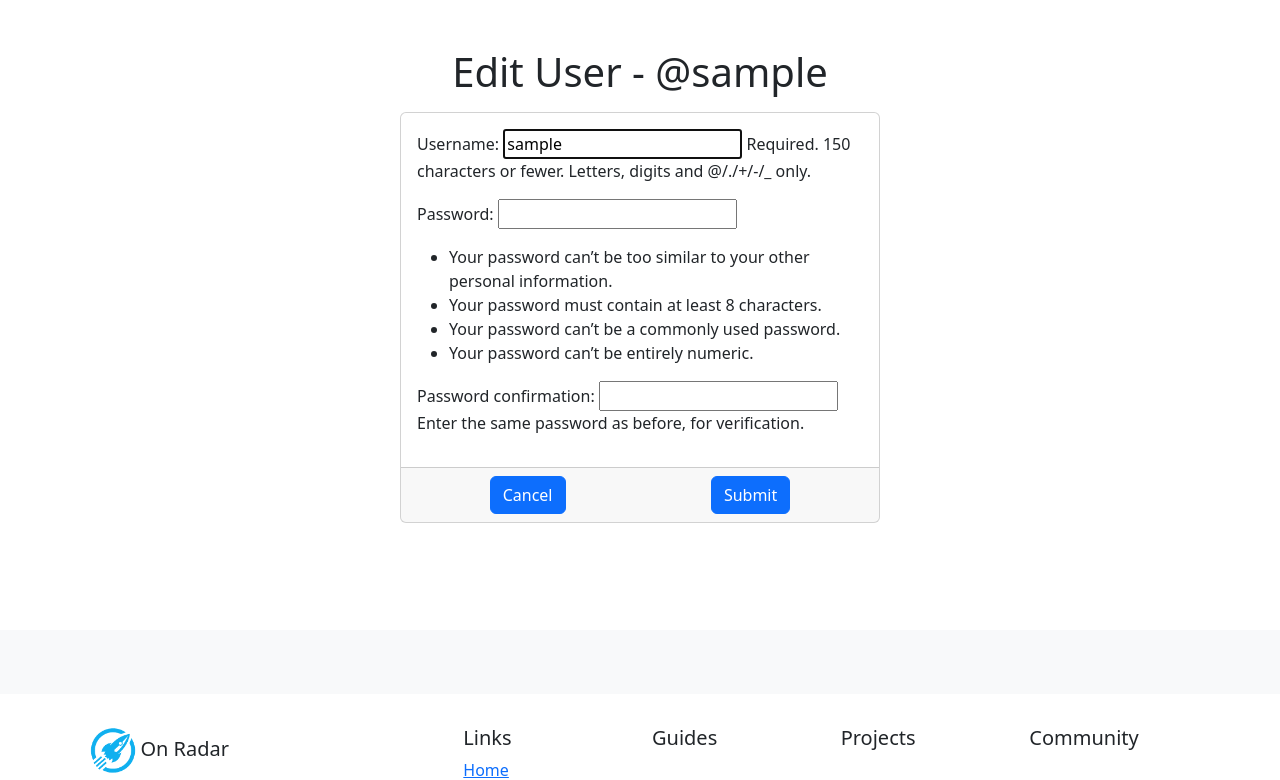
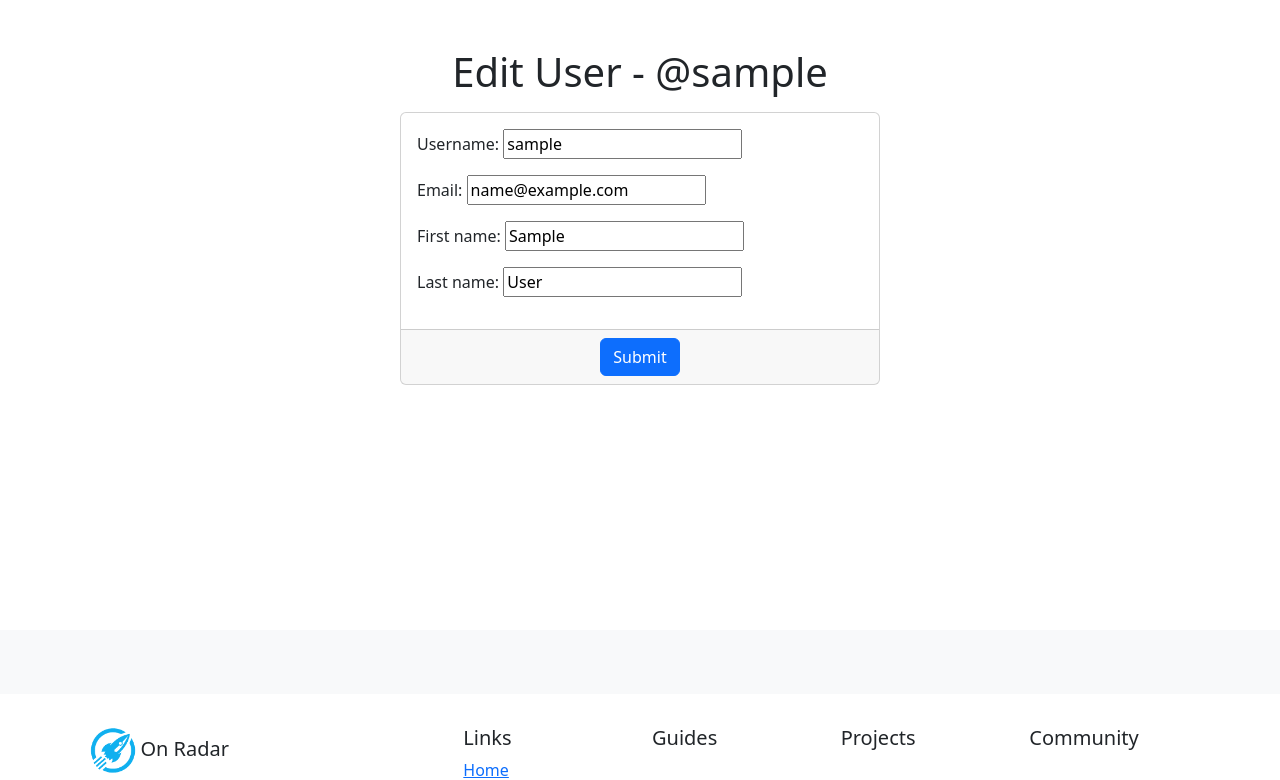
Before and after one commit to Mr-MaNia7/loan-management, a Django app: page /users/edit/1 in a window 1280 px wide. Shown: the part 106-886 px from the top of the page. Run offline with Django 4.2, Linux system fonts and the light colour scheme; a user stored in the database is signed in; tables that the repository leaves empty hold one stand-in row (values such as "Sample post"); some libraries are stand-ins or nearby versions.

Commit message:
Follow the changes

```diff
--- a/loan_management/urls.py
+++ b/loan_management/urls.py
@@ -27,5 +27,6 @@ urlpatterns = [
     path('users/edit/<int:pk>', views.editUser, name='edit-user'),
     path('users/delete/<int:pk>', views.deleteUser, name='delete-user'),
     path('users/<int:pk>', views.userDetailView, name='detail-view'),
+    path('users/security/<int:pk>', views.editSecurity, name='security'),
 
 ]
--- a/manager/forms.py
+++ b/manager/forms.py
@@ -1,11 +1,12 @@
+from django import forms
 from .models import User
 from django.contrib.auth.forms import UserCreationForm
 
 
-# class UserCreationForm(forms.ModelForm):
-#     class Meta:
-#         model = User
-#         fields = ['username', 'email', 'first_name', 'last_name']
+class UserCreateForm(forms.ModelForm):
+    class Meta:
+        model = User
+        fields = ['username', 'email', 'first_name', 'last_name']
 
 class UserRegistrationForm(UserCreationForm):
     class Meta:
--- a/manager/templates/edit_user.html
+++ b/manager/templates/edit_user.html
@@ -17,7 +17,6 @@
             {{ form.as_p }}
           </div>
           <div class="card-footer d-flex justify-content-around">
-            <a href="{% url 'user-list' %}" class="btn btn-primary">Cancel</a>
             <input class="btn btn-primary" type="submit" value="Submit">
           </div>
         </form>
--- a/manager/templates/header.html
+++ b/manager/templates/header.html
@@ -63,8 +63,8 @@
                 </a>
                 <ul class="dropdown-menu dropdown-menu-end" aria-labelledby="navbarDropdownMenuLink">
                   <li>
-                    {% comment %} <a class="dropdown-item" href="{% url 'edit-user' pk=user.user_id %}">My profile</a> {% endcomment %}
-                    {{user.user_id}}
+                    <a class="dropdown-item" href="{% url 'detail-view' pk=user.user_id %}">My profile</a>
+                    <a class="dropdown-item" href="{% url 'edit-user' pk=user.user_id %}">Edit profile</a>
                   </li>
                   <li>
                     <a class="dropdown-item" href="{% url 'logout' %}">Logout</a>
--- a/manager/templates/index.html
+++ b/manager/templates/index.html
@@ -11,7 +11,7 @@
       {% if user.is_authenticated %}
         <h1 class="my-3 text-center">Welcome, @{{ user.username }}</h1>
       {% else %}
-        <p><a href="{% url 'login' %}">Login</a> to view your profile.</p>
+        <p class="text-center"><a href="{% url 'login' %}">Login</a> to view your profile.</p>
       {% endif %}
     </main>
 
--- a/manager/templates/user_detail.html
+++ b/manager/templates/user_detail.html
@@ -25,7 +25,8 @@
             <li class="list-group-item"> User Type - <b> {% if user.is_staff %} Admin User {% else %} Regular User</b> {% endif %}</li>
           </ul>
           <div class="card-body">
-            <a href="{% url 'edit-user' pk=user.user_id %}" class="">Edit Profile</a>
+            <a href="{% url 'edit-user' pk=user.user_id %}" class="me-2">Edit Profile</a>
+            <a href="{% url 'security' pk=user.user_id %}" class="">Edit Security</a>
           </div>
 
           <div class="card-footer text-muted">
--- a/manager/views.py
+++ b/manager/views.py
@@ -1,13 +1,12 @@
 from django.shortcuts import get_object_or_404, redirect, render
-from django.views.generic import ListView
 from django.views import View
 from .models import User
-from .forms import UserCreationForm, UserRegistrationForm
+from .forms import UserCreateForm, UserRegistrationForm
 from django.contrib import messages
 from django.contrib.auth import authenticate, login, logout
 from django.contrib.auth.decorators import login_required
-from django.utils.decorators import method_decorator
 from django.contrib.auth.forms import AuthenticationForm
+from django.contrib.auth.forms import UserCreationForm
 
 
 def showHomeView(request):
@@ -40,7 +39,6 @@ def loginView(request):
             user = authenticate(request=request, username=username, password=password)
             if user is not None:
                 login(request, user)
-                print(next_url)
                 if next_url:
                     return redirect(next_url)
                 else:
@@ -60,11 +58,23 @@ def userDetailView(request, pk):
 def editUser(request, pk):
     user = get_object_or_404(User, pk=pk)
     if request.method == "POST":
+        form = UserCreateForm(request.POST, instance=user)
+        if form.is_valid():
+            form.save()
+            messages.success(request,'The user has been updated successfully!')
+        return redirect('home')
+    else:
+        form = UserCreateForm(instance=user)
+        return render(request,'edit_user.html', {'form': form})
+
+def editSecurity(request, pk):
+    user = get_object_or_404(User, pk=pk)
+    if request.method == "POST":
         form = UserCreationForm(request.POST, instance=user)
         if form.is_valid():
             form.save()
-            messages.success(request,'The user has been updated successfully!')
-        return redirect('user-list')
+            messages.success(request,'The security has been updated successfully!')
+        return redirect('home')
     else:
         form = UserCreationForm(instance=user)
         return render(request,'edit_user.html', {'form': form})
@@ -74,4 +84,4 @@ def deleteUser(request, pk):
     user = get_object_or_404(User, pk=pk)
     user.delete()
     messages.success(request,  'The user has been deleted successfully!')
-    return redirect('user-list')
+    return redirect('home')
```
